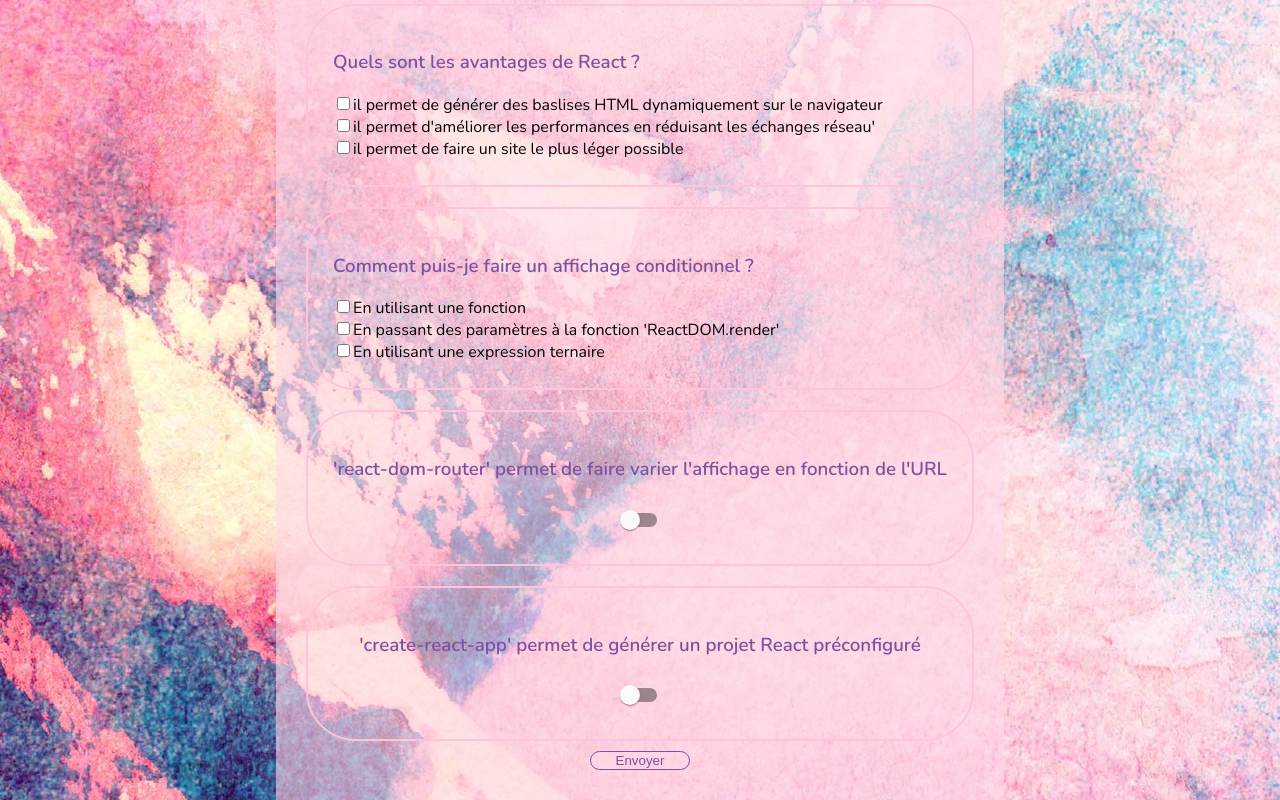
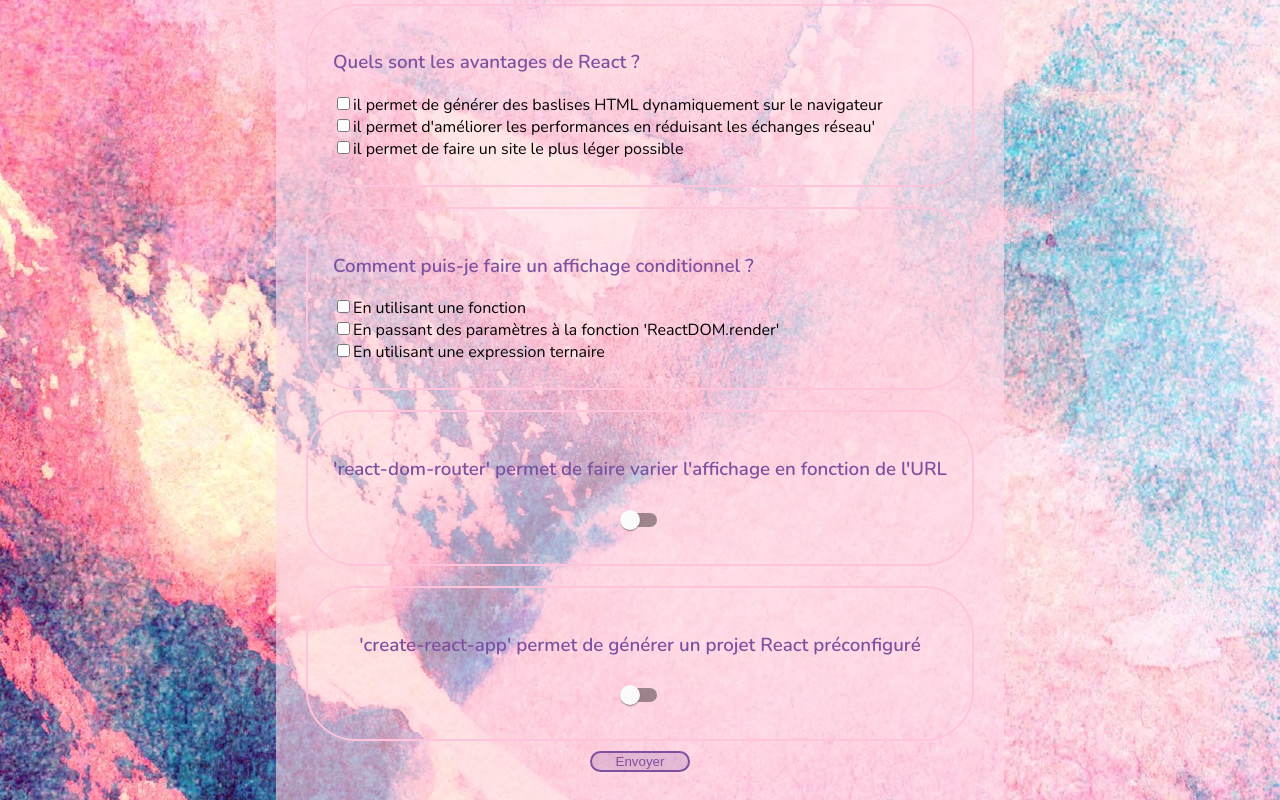
Before and after one commit to Le-TRex/evalD21, a React (Create React App) app: page / in a window 1280 px wide. In both pictures the pointer is over the input "Envoyer". Shown: the part 1664-2464 px from the top of the page. Built offline with nearby package versions, Linux system fonts and the light colour scheme.

Commit message:
:lipstick: improve UI with a change of submit button's background color on hover

```diff
--- a/src/stylesheets/form.css
+++ b/src/stylesheets/form.css
@@ -13,3 +13,9 @@
     border: 1px solid #7d51a0;
     border-radius: 25px;
 }
+
+.submit:hover {
+    font-size: 400;
+    background-color: rgba(125, 81, 160, 0.2);
+    border: 2px solid #7d51a0;
+}
```
